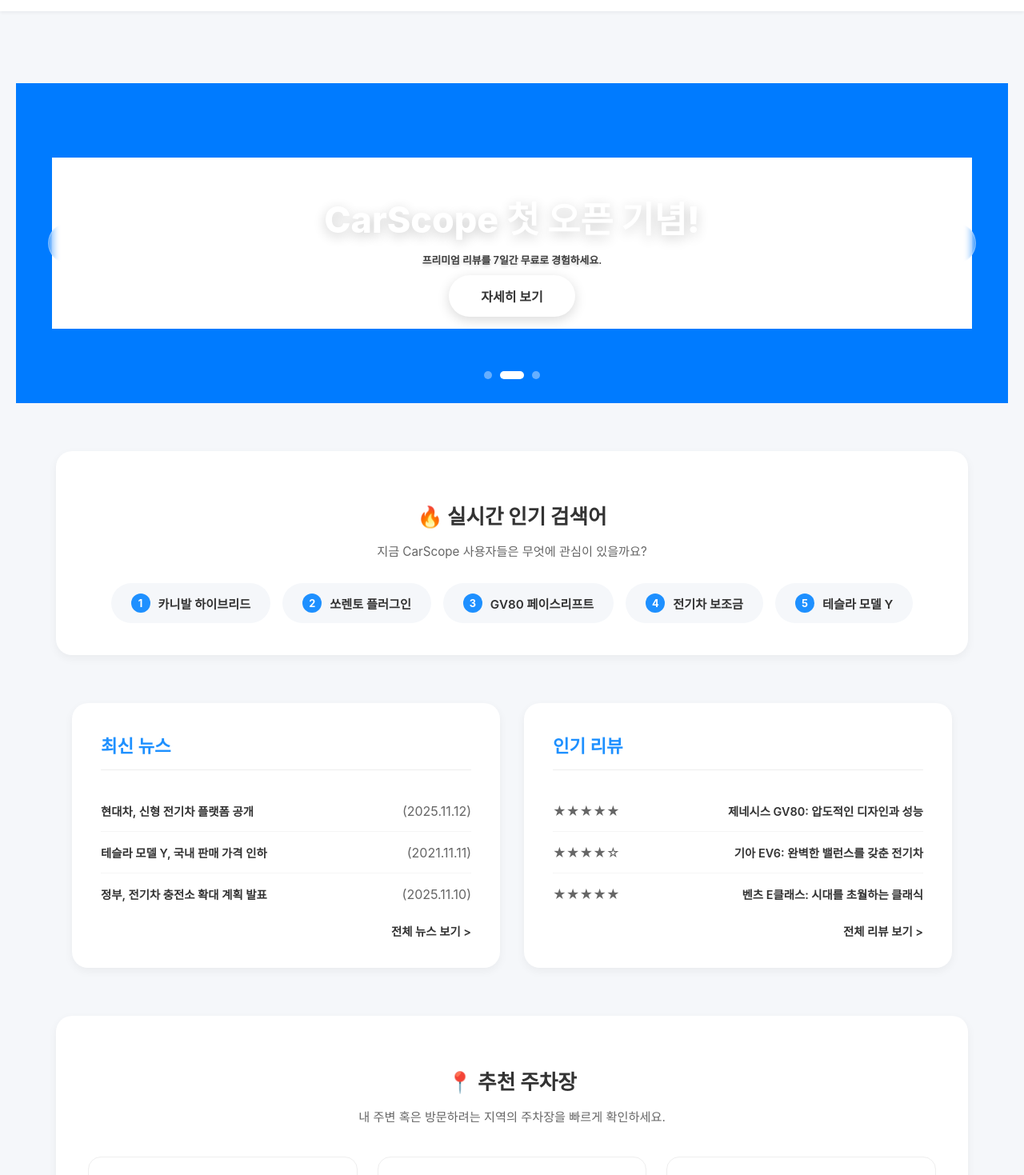
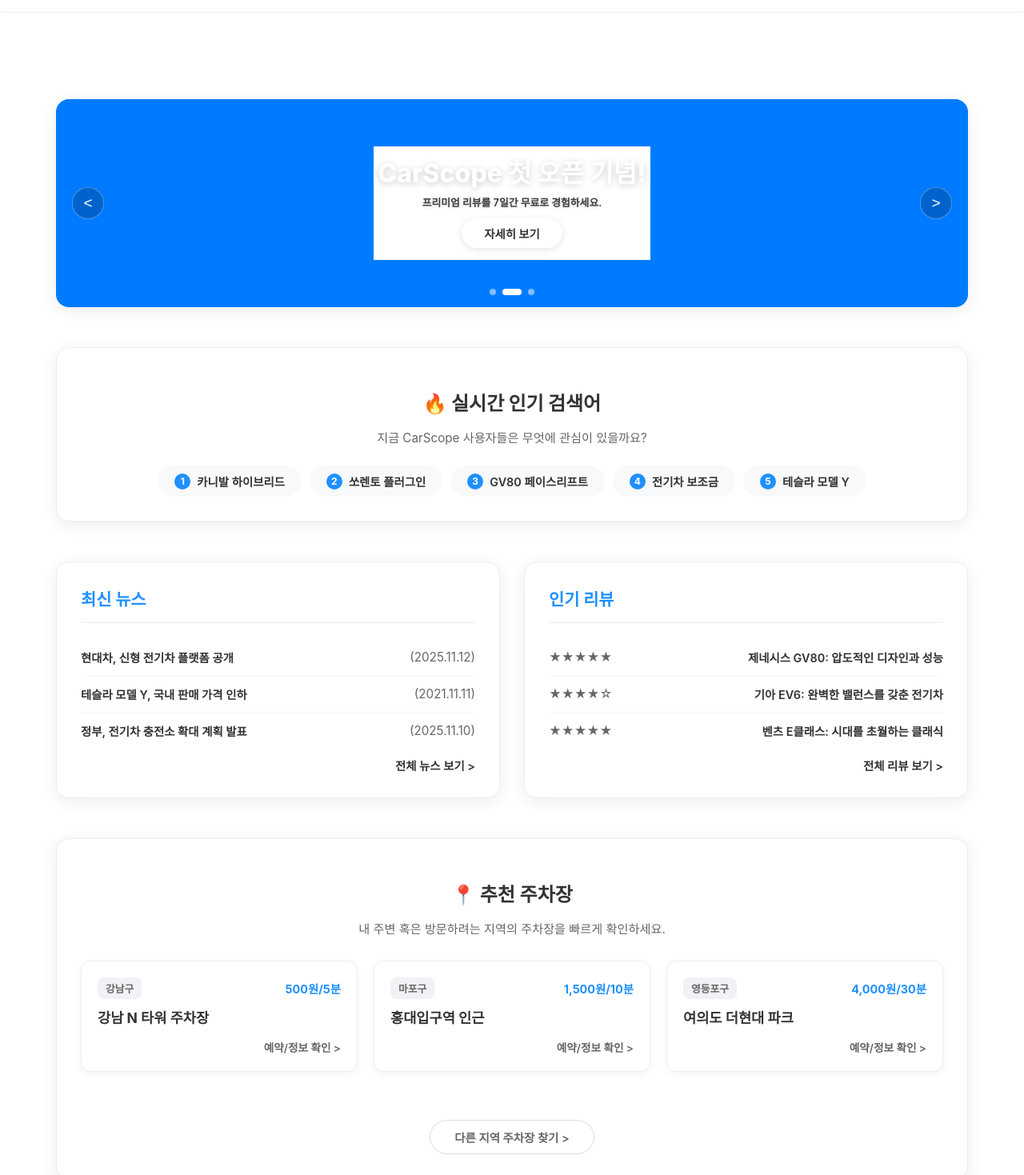
Before and after one commit to 2024136034-hakcheol/car-scope, a React (Create React App) app: page / in a window 1280 px wide. Shown: the part 61-1530 px from the top of the page at 80% size. Built offline with nearby package versions, Linux system fonts and the light colour scheme; no server answers.

Commit message:
style: HomePage 배너 높이 260px로 축소 및 하단 섹션 카드형 디자인 적용

```diff
--- a/src/styles/HomePage.css
+++ b/src/styles/HomePage.css
@@ -4,11 +4,11 @@
     --text-dark: #333333;
     --text-medium: #666666;
     --text-light: #999999;
-    --bg-body: #f5f7fa;
+    --bg-body: #ffffff;
     --white: #ffffff;
-    --shadow-soft: 0 10px 25px -5px rgba(0, 0, 0, 0.05);
-    --shadow-card: 0 4px 12px rgba(0, 0, 0, 0.05);
-    --radius-lg: 20px;
+    --shadow-card: 0 4px 20px rgba(0, 0, 0, 0.08);
+    --border-color: #eeeeee;
+    --radius-card: 16px;
     --container-width: 1140px;
 }
 
@@ -31,13 +31,13 @@
 .main-banner-slider-wrapper {
     position: relative;
     width: 100%;
-    max-width: 100%;
-    height: 400px;
-    margin-top: 0;
-    margin-bottom: 60px;
-    border-radius: 0;
+    max-width: var(--container-width);
+    height: 260px;
+    margin-top: 20px;
+    margin-bottom: 50px;
+    border-radius: var(--radius-card);
     overflow: hidden;
-    box-shadow: none;
+    box-shadow: var(--shadow-card);
     background-color: var(--white);
 }
 
@@ -50,7 +50,7 @@
     display: flex;
     width: 100%;
     height: 100%;
-    transition: transform 0.6s cubic-bezier(0.25, 1, 0.5, 1);
+    transition: transform 0.5s ease-in-out;
 }
 
 .slide-item {
@@ -74,46 +74,45 @@
     position: relative;
     z-index: 2;
     color: var(--white);
-    width: 100%;
-    max-width: var(--container-width);
-    padding: 0 20px;
+    max-width: 800px;
     display: flex;
     flex-direction: column;
     align-items: center;
+    justify-content: center;
 }
 
 .banner-content h2 {
-    font-size: 2.8rem;
-    margin-bottom: 15px;
+    font-size: 2rem;
+    margin: 0 0 10px 0;
     font-weight: 800;
-    text-shadow: 0 4px 15px rgba(0, 0, 0, 0.2);
+    text-shadow: 0 2px 8px rgba(0, 0, 0, 0.2);
     line-height: 1.2;
 }
 
 .banner-content p {
-    font-size: 1.15rem;
-    margin-bottom: 30px;
+    font-size: 1rem;
+    margin: 0 0 20px 0;
     opacity: 0.95;
     font-weight: 500;
-    text-shadow: 0 2px 5px rgba(0, 0, 0, 0.2);
+    text-shadow: 0 1px 4px rgba(0, 0, 0, 0.2);
 }
 
 .banner-cta {
     display: inline-block;
-    padding: 14px 40px;
+    padding: 8px 28px;
     background-color: var(--white);
     color: var(--text-dark);
     font-weight: 700;
-    font-size: 1rem;
+    font-size: 0.9rem;
     border-radius: 50px;
     text-decoration: none;
     transition: transform 0.2s, box-shadow 0.2s;
-    box-shadow: 0 4px 15px rgba(0,0,0,0.15);
+    box-shadow: 0 2px 8px rgba(0,0,0,0.1);
 }
 
 .banner-cta:hover {
-    transform: translateY(-3px);
-    box-shadow: 0 6px 20px rgba(0,0,0,0.2);
+    transform: translateY(-2px);
+    box-shadow: 0 4px 12px rgba(0,0,0,0.2);
     color: var(--primary-color);
 }
 
@@ -121,10 +120,10 @@
     position: absolute;
     top: 50%;
     transform: translateY(-50%);
-    width: 50px;
-    height: 50px;
+    width: 40px;
+    height: 40px;
     border-radius: 50%;
-    background: rgba(255, 255, 255, 0.15);
+    background: rgba(0, 0, 0, 0.2);
     border: 1px solid rgba(255, 255, 255, 0.3);
     color: var(--white);
     font-size: 1.2rem;
@@ -134,83 +133,83 @@
     justify-content: center;
     transition: background 0.2s;
     z-index: 10;
-    backdrop-filter: blur(5px);
 }
 
 .slider-nav-arrows .arrow:hover {
-    background: rgba(255, 255, 255, 0.3);
+    background: rgba(0, 0, 0, 0.5);
 }
 
-.slider-nav-arrows .prev { left: 40px; }
-.slider-nav-arrows .next { right: 40px; }
+.slider-nav-arrows .prev { left: 20px; }
+.slider-nav-arrows .next { right: 20px; }
 
 .slider-dots {
     position: absolute;
-    bottom: 30px;
+    bottom: 15px;
     left: 50%;
     transform: translateX(-50%);
     display: flex;
-    gap: 10px;
+    gap: 8px;
     z-index: 10;
 }
 
 .dot {
-    width: 10px;
-    height: 10px;
+    width: 8px;
+    height: 8px;
     border-radius: 50%;
-    background: rgba(255, 255, 255, 0.4);
+    background: rgba(255, 255, 255, 0.5);
     cursor: pointer;
     transition: all 0.3s;
 }
 
 .dot.active {
     background: var(--white);
-    width: 30px;
+    width: 24px;
     border-radius: 10px;
 }
 
 .hot-trends-section {
     width: 100%;
     max-width: var(--container-width);
-    margin-bottom: 60px;
-    padding: 40px;
+    margin-bottom: 50px;
+    padding: 30px;
     box-sizing: border-box;
     background-color: var(--white);
-    border-radius: var(--radius-lg);
+    border-radius: var(--radius-card);
     box-shadow: var(--shadow-card);
+    border: 1px solid var(--border-color);
     text-align: center;
 }
 
 .hot-trends-section h2 {
-    font-size: 1.6rem;
+    font-size: 1.5rem;
     color: var(--text-dark);
-    margin-bottom: 10px;
+    margin-bottom: 8px;
     font-weight: 800;
 }
 
 .hot-trends-section p {
     color: var(--text-medium);
     font-size: 0.95rem;
-    margin-bottom: 30px;
+    margin-bottom: 25px;
 }
 
 .trend-list-container {
     display: flex;
     justify-content: center;
-    gap: 15px;
+    gap: 10px;
     flex-wrap: wrap;
 }
 
 .trend-item-card {
-    background: var(--bg-body);
-    padding: 12px 24px;
+    background: #f8f9fa;
+    padding: 8px 20px;
     border-radius: 50px;
     border: 1px solid transparent;
     display: flex;
     align-items: center;
-    gap: 10px;
+    gap: 8px;
     font-weight: 600;
-    font-size: 0.95rem;
+    font-size: 0.9rem;
     color: var(--text-dark);
     cursor: pointer;
     transition: all 0.2s;
@@ -220,20 +219,20 @@
     background: var(--white);
     border-color: var(--primary-color);
     color: var(--primary-color);
-    transform: translateY(-3px);
+    transform: translateY(-2px);
     box-shadow: 0 4px 12px rgba(0,0,0,0.08);
 }
 
 .trend-rank {
     background: var(--primary-color);
     color: var(--white);
-    width: 24px;
-    height: 24px;
+    width: 20px;
+    height: 20px;
     border-radius: 50%;
     display: flex;
     align-items: center;
     justify-content: center;
-    font-size: 0.8rem;
+    font-size: 0.75rem;
     font-weight: 700;
 }
 
@@ -243,32 +242,31 @@
     gap: 30px;
     width: 100%;
     max-width: var(--container-width);
-    margin-bottom: 60px;
-    padding: 0 20px;
+    margin-bottom: 50px;
     box-sizing: border-box;
 }
 
 .card {
     background: var(--white);
-    padding: 35px;
-    border-radius: var(--radius-lg);
+    padding: 30px;
+    border-radius: var(--radius-card);
     box-shadow: var(--shadow-card);
+    border: 1px solid var(--border-color);
     display: flex;
     flex-direction: column;
     transition: transform 0.3s;
-    border: 1px solid transparent;
 }
 
 .card:hover {
-    transform: translateY(-5px);
-    box-shadow: var(--shadow-soft);
+    transform: translateY(-3px);
+    box-shadow: 0 8px 20px rgba(0,0,0,0.12);
 }
 
 .card h3 {
-    font-size: 1.4rem;
+    font-size: 1.3rem;
     color: var(--primary-color);
     margin-top: 0;
-    margin-bottom: 25px;
+    margin-bottom: 20px;
     padding-bottom: 15px;
     border-bottom: 1px solid #eee;
     font-weight: 700;
@@ -281,9 +279,9 @@
 }
 
 .card li {
-    padding: 15px 0;
+    padding: 12px 0;
     border-bottom: 1px solid #f5f5f5;
-    font-size: 1rem;
+    font-size: 0.95rem;
     color: var(--text-medium);
     display: flex;
     justify-content: space-between;
@@ -310,17 +308,18 @@
 .parking-recommendation-section {
     width: 100%;
     max-width: var(--container-width);
+    margin-bottom: 50px;
+    padding: 30px;
+    box-sizing: border-box;
     background-color: var(--white);
-    padding: 40px;
-    border-radius: var(--radius-lg);
+    border-radius: var(--radius-card);
     box-shadow: var(--shadow-card);
-    margin-bottom: 60px;
-    box-sizing: border-box;
+    border: 1px solid var(--border-color);
     text-align: center;
 }
 
 .parking-recommendation-section h2 {
-    font-size: 1.6rem;
+    font-size: 1.5rem;
     color: var(--text-dark);
     margin-bottom: 10px;
     font-weight: 700;
@@ -328,58 +327,59 @@
 
 .parking-recommendation-section p {
     color: var(--text-medium);
-    margin-bottom: 40px;
+    margin-bottom: 30px;
     font-size: 0.95rem;
 }
 
 .parking-spot-grid {
     display: grid;
     grid-template-columns: repeat(3, 1fr);
-    gap: 25px;
+    gap: 20px;
 }
 
 .parking-spot-card {
     background: var(--white);
-    border-radius: 16px;
-    padding: 25px;
+    border-radius: 12px;
+    padding: 20px;
     text-align: left;
     transition: all 0.3s;
     border: 1px solid #eee;
+    box-shadow: 0 2px 8px rgba(0,0,0,0.05);
     display: flex;
     flex-direction: column;
 }
 
 .parking-spot-card:hover {
-    transform: translateY(-5px);
-    box-shadow: 0 8px 20px rgba(0,0,0,0.08);
+    transform: translateY(-3px);
+    box-shadow: 0 8px 15px rgba(0,0,0,0.1);
     border-color: var(--primary-color);
 }
 
 .spot-header {
     display: flex;
     justify-content: space-between;
-    margin-bottom: 15px;
+    margin-bottom: 10px;
     align-items: center;
 }
 
 .spot-area {
     background: #f0f2f5;
     color: var(--text-medium);
-    padding: 5px 12px;
-    border-radius: 20px;
-    font-size: 0.85rem;
+    padding: 4px 10px;
+    border-radius: 8px;
+    font-size: 0.8rem;
     font-weight: 600;
 }
 
 .spot-price {
     color: var(--primary-color);
     font-weight: 700;
-    font-size: 0.95rem;
+    font-size: 0.9rem;
 }
 
 .spot-name {
-    font-size: 1.2rem;
-    margin: 0 0 20px 0;
+    font-size: 1.1rem;
+    margin: 0 0 15px 0;
     color: var(--text-dark);
     font-weight: 700;
 }
@@ -389,7 +389,7 @@
     text-align: right;
     text-decoration: none;
     color: var(--text-medium);
-    font-size: 0.9rem;
+    font-size: 0.85rem;
     font-weight: 600;
     transition: color 0.2s;
 }
@@ -400,8 +400,8 @@
 
 .parking-more-link {
     display: inline-block;
-    margin-top: 40px;
-    padding: 12px 35px;
+    margin-top: 30px;
+    padding: 10px 30px;
     background-color: var(--white);
     border: 1px solid #ddd;
     border-radius: 50px;
@@ -415,19 +415,20 @@
 .parking-more-link:hover {
     border-color: var(--primary-color);
     color: var(--primary-color);
-    background-color: var(--bg-body);
+    background-color: #f8f9fa;
 }
 
 .company-stats-section {
     width: 100%;
     max-width: var(--container-width);
-    padding: 50px;
+    margin-bottom: 50px;
+    padding: 40px;
+    box-sizing: border-box;
     background-color: var(--white);
-    border-radius: var(--radius-lg);
+    border-radius: var(--radius-card);
     box-shadow: var(--shadow-card);
+    border: 1px solid var(--border-color);
     text-align: center;
-    box-sizing: border-box;
-    margin-bottom: 40px;
 }
 
 .company-stats-section h2 {
@@ -439,7 +440,7 @@
 
 .company-stats-section p {
     color: var(--text-medium);
-    margin-bottom: 50px;
+    margin-bottom: 40px;
     font-size: 1rem;
 }
 
@@ -452,21 +453,15 @@
 
 .stat-item {
     flex: 1;
-    min-width: 220px;
+    min-width: 200px;
     display: flex;
     flex-direction: column;
     align-items: center;
-    padding: 20px;
-    border-radius: 16px;
-    transition: background-color 0.3s;
-}
-
-.stat-item:hover {
-    background-color: var(--bg-body);
+    padding: 10px;
 }
 
 .stat-value {
-    font-size: 3rem;
+    font-size: 2.8rem;
     font-weight: 900;
     color: var(--primary-color);
     margin-bottom: 10px;
@@ -475,20 +470,21 @@
 }
 
 .stat-label-box {
-    font-size: 1.2rem;
+    font-size: 1.1rem;
     font-weight: 700;
     color: var(--text-dark);
-    margin-bottom: 8px;
+    margin-bottom: 6px;
     display: block;
 }
 
 .stat-description {
-    font-size: 0.95rem;
+    font-size: 0.9rem;
     color: var(--text-light);
     display: block;
 }
 
 @media (max-width: 1160px) {
+    .main-banner-slider-wrapper,
     .hot-trends-section,
     .main-content-grid,
     .parking-recommendation-section,
@@ -500,24 +496,11 @@
 
 @media (max-width: 768px) {
     .main-banner-slider-wrapper {
-        height: 300px;
+        height: 240px;
+        margin-top: 10px;
     }
     .banner-content h2 {
-        font-size: 1.8rem;
-    }
-    .banner-content p {
-        font-size: 0.95rem;
-    }
-    .banner-cta {
-        padding: 10px 28px;
-        font-size: 0.9rem;
-    }
-    .slider-nav-arrows .arrow {
-        width: 40px;
-        height: 40px;
-        font-size: 1rem;
-        left: 15px;
-        right: 15px;
+        font-size: 1.5rem;
     }
     .main-content-grid {
         grid-template-columns: 1fr;
@@ -528,14 +511,11 @@
     }
     .stats-grid {
         flex-direction: column;
-        gap: 40px;
+        gap: 30px;
     }
     .hot-trends-section h2,
     .parking-recommendation-section h2,
     .company-stats-section h2 {
-        font-size: 1.6rem;
-    }
-    .stat-value {
-        font-size: 2.5rem;
+        font-size: 1.4rem;
     }
 }
```
